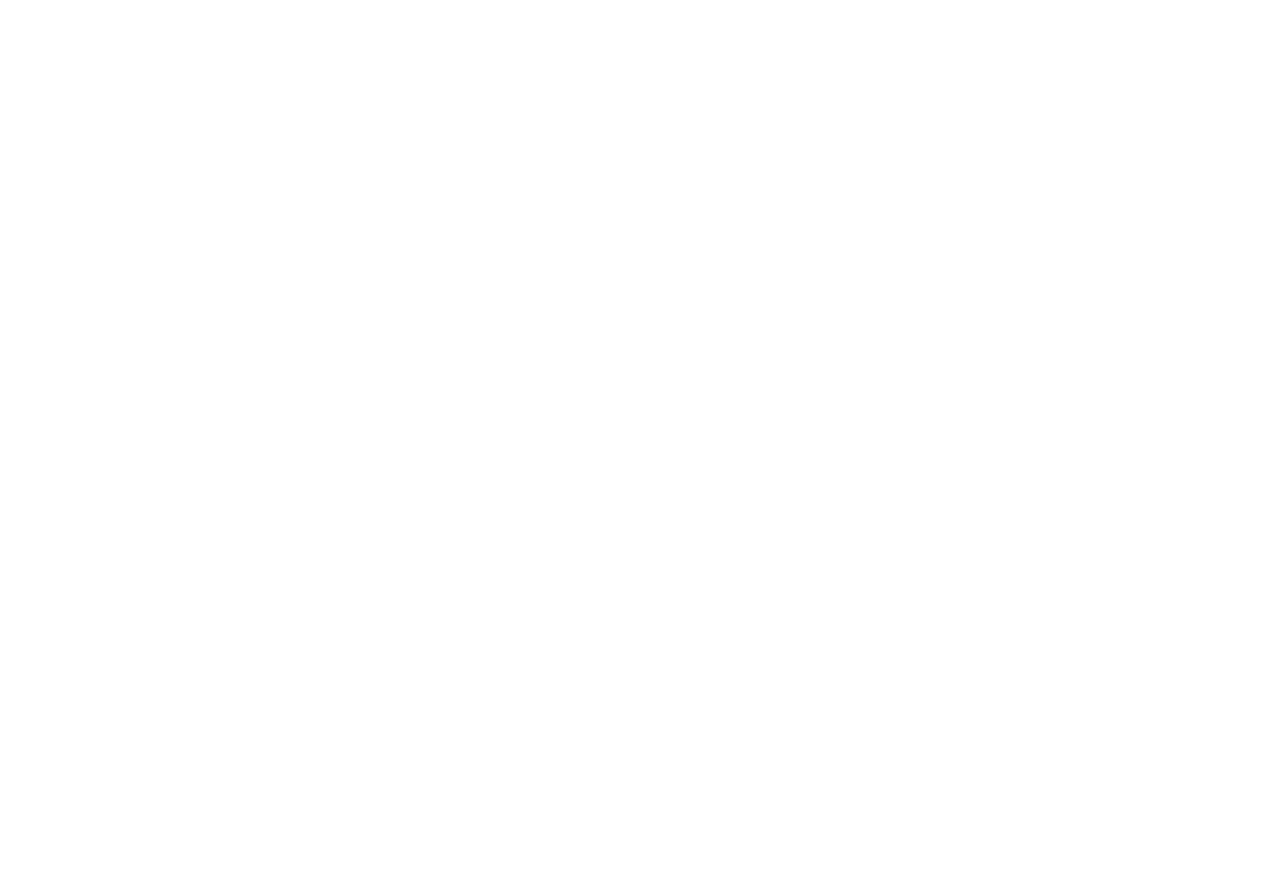
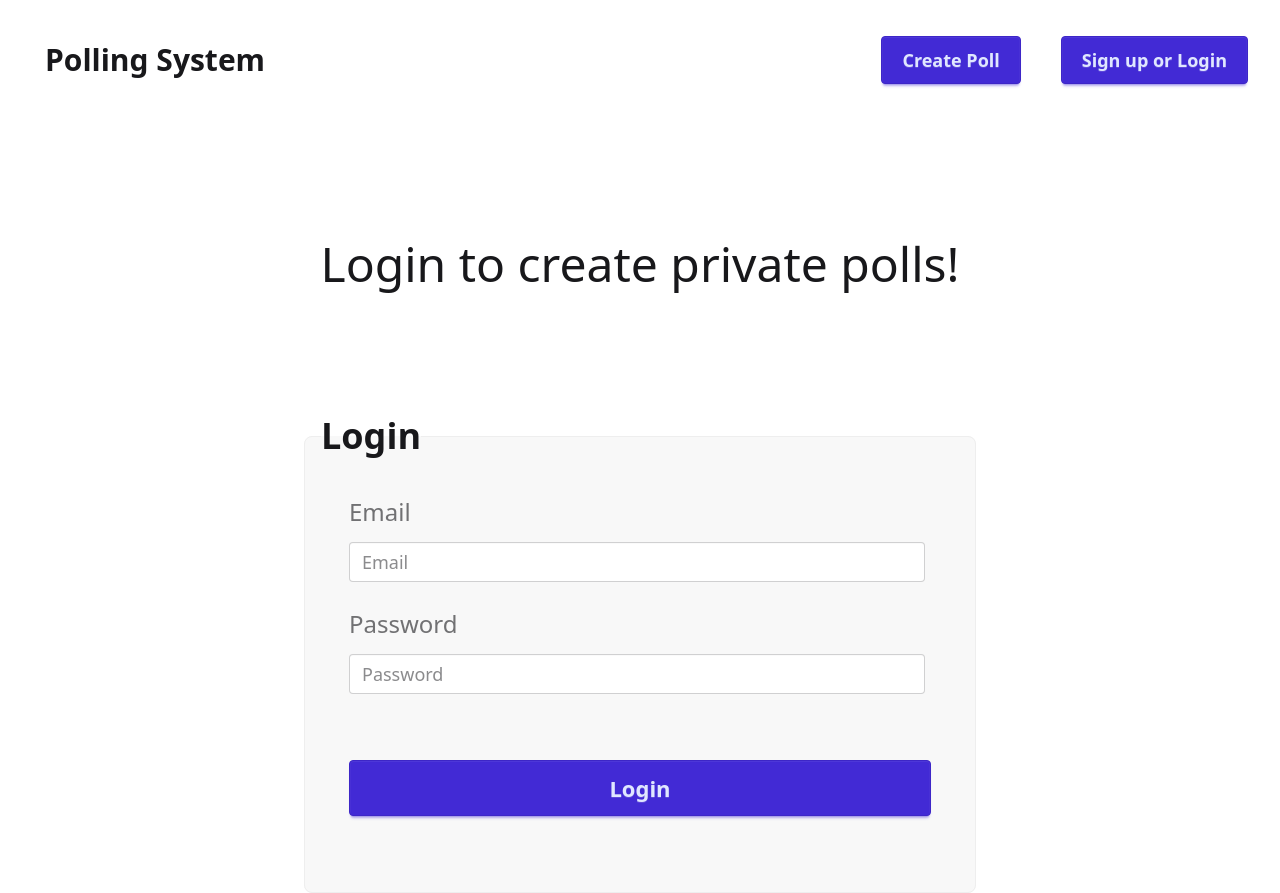
Before and after one commit to memento-j/polling-system, a React (Vite) app in the folder frontend/: page /login in a window 1280 px wide. Before the commit this address had no page. Before the commit the page ends 800 px from the top, so only its background shows below. Built offline with nearby package versions, Linux system fonts and the light colour scheme.

Commit message:
setup some jwt in the backend and created login page

```diff
--- a/frontend/src/components/ActivePolls.jsx
+++ b/frontend/src/components/ActivePolls.jsx
@@ -4,8 +4,15 @@
 export default function ActivePolls() {
     const [currentPolls, setCurrentPolls] = useState(undefined);
 
+    function getRandomInt(min, max) {
+        min = Math.ceil(min);
+        max = Math.floor(max);
+        return Math.floor(Math.random() * (max - min)) + min; // The maximum is exclusive and the minimum is inclusive
+    }
+
     //on mount, get current active polls (up to 5 ?)
     useEffect(() => {
+
         fetch("http://localhost:8080/polls", {
             method: "GET",
             headers: {
@@ -34,21 +41,21 @@
             {currentPolls &&
                 <div className="carousel w-1/4">
                     <div id="slide1" className="carousel-item relative w-full justify-center m-5">
-                        <PollCard question={currentPolls[0]["question"]} id={currentPolls[0]["_id"]}/>
+                        <PollCard question={currentPolls[getRandomInt(0,currentPolls.length)]["question"]} id={currentPolls[getRandomInt(0,currentPolls.length)]["_id"]}/>
                         <div className="absolute left-5 right-5 top-1/2 flex -translate-y-1/2 transform justify-between">
                         <a href="#slide3" className="btn btn-circle">❮</a>
                         <a href="#slide2" className="btn btn-circle">❯</a>
                         </div>
                     </div>
                     <div id="slide2" className="carousel-item relative w-full justify-center m-5">
-                        <PollCard question={currentPolls[1]["question"]} id={currentPolls[1]["_id"]}/>
+                        <PollCard question={currentPolls[getRandomInt(0,currentPolls.length)]["question"]} id={currentPolls[getRandomInt(0,currentPolls.length)]["_id"]}/>
                         <div className="absolute left-5 right-5 top-1/2 flex -translate-y-1/2 transform justify-between">
                         <a href="#slide1" className="btn btn-circle">❮</a>
                         <a href="#slide3" className="btn btn-circle">❯</a>
                         </div>
                     </div>
                     <div id="slide3" className="carousel-item relative w-full justify-center m-5">
-                        <PollCard question={currentPolls[2]["question"]} id={currentPolls[2]["_id"]}/>
+                        <PollCard question={currentPolls[getRandomInt(0,currentPolls.length)]["question"]} id={currentPolls[getRandomInt(0,currentPolls.length)]["_id"]}/>
                         <div className="absolute left-5 right-5 top-1/2 flex -translate-y-1/2 transform justify-between">
                         <a href="#slide2" className="btn btn-circle">❮</a>
                         <a href="#slide1" className="btn btn-circle">❯</a>
--- a/frontend/src/components/Navbar.jsx
+++ b/frontend/src/components/Navbar.jsx
@@ -9,7 +9,7 @@
             <div className="flex-none">
                 <ul className="menu menu-horizontal px-1">
                 <li><Link className="btn btn-primary btn-lg m-5" to={{ pathname: "/"}}>Create Poll</Link></li>
-                <li><Link className="btn btn-primary btn-lg m-5" to={{ pathname: "/signup"}}>Login/Signup</Link></li>
+                <li><Link className="btn btn-primary btn-lg m-5" to={{ pathname: "/signup"}}>Sign up or Login</Link></li>
                 </ul>
             </div>
         </div>
--- a/frontend/src/main.jsx
+++ b/frontend/src/main.jsx
@@ -5,6 +5,7 @@
 import Poll from './pages/Poll.jsx'
 import Vote from './pages/Vote.jsx'
 import Signup from './pages/Signup.jsx'
+import Login from './pages/Login.jsx'
 
 createRoot(document.getElementById('root')).render(
     <BrowserRouter>
@@ -12,6 +13,7 @@
         <Route path="/" element={<App />} />
         <Route path="/poll" element={<Poll />} />
         <Route path="/vote" element={<Vote />} />
+        <Route path="/login" element={<Login />} />
         <Route path="/signup" element={<Signup />} />
       </Routes>
     </BrowserRouter>
--- a/frontend/src/pages/App.jsx
+++ b/frontend/src/pages/App.jsx
@@ -6,7 +6,6 @@
 /*
 -figure out how to remove the forms based off the time provided :D
   aka add another api endpoint buddy (:
--add a section on the bottom that shows current running polls
 */
 
 function App() {
--- a/frontend/src/pages/Login.jsx
+++ b/frontend/src/pages/Login.jsx
@@ -0,0 +1,34 @@
+import NavBar from "../components/Navbar";
+
+export default function Login() {
+    //state for when incorrect inputs are given
+
+    async function handleSubmit(event) {
+        //prevent page from refeshing on submit
+        event.preventDefault();
+        console.log("hi");
+
+    }
+
+    return(
+        <div>
+            <NavBar />
+            <p className="text-5xl text-center mt-30">Login to create private polls!</p>
+            <div className="mt-30 flex justify-center ">
+                <form onSubmit={handleSubmit}>
+                    <fieldset className="fieldset bg-base-200 border-base-300 rounded-box w-2xl border p-4">
+                        <legend className="fieldset-legend text-4xl">Login</legend>
+                        {/* Email */}
+                        <label className="label text-2xl mt-5 ml-7 mb-2">Email</label>
+                        <input id="email" type="email" className="input w-xl ml-7 text-lg" placeholder="Email" />
+                        {/* Password */}
+                        <label className="label text-2xl mt-5 ml-7 mb-2">Password</label>
+                        <input id="password" type="password" className="ml-7 input w-xl text-lg" placeholder="Password" />
+                        {/* Submit button */}
+                        <button className="btn btn-primary btn-xl my-15 mx-7" type="submit">Login</button>
+                    </fieldset>
+                </form>
+            </div>
+        </div>
+    );
+}
--- a/frontend/src/pages/Signup.jsx
+++ b/frontend/src/pages/Signup.jsx
@@ -1,6 +1,7 @@
 import NavBar from "../components/Navbar";
 import { useState } from "react";
 import { useNavigate } from "react-router-dom";
+import { Link } from "react-router-dom";
 
 export default function Signup() {
     const [validUsername, setValidUsername] = useState(true);
@@ -13,9 +14,11 @@
     return(
         <div>
             <NavBar />
-            <div className="mt-50 flex justify-center ">
+            <p className="text-5xl text-center mt-30">Sign up to create private polls and manage your polls!</p>
+            <div className="mt-30 flex justify-center ">
                 <fieldset className="fieldset bg-base-200 border-base-300 rounded-box w-2xl border p-4">
                     <legend className="fieldset-legend text-4xl">Sign up</legend>
+                    <label className="label text-2xl mt-5 ml-7 mb-2">Already have an account? <Link to="/login" className="text-primary">Login Here</Link></label>
                     {/* user already exsists */}
                     {userExists && <p className="text-error ml-7 text-[20px]">Username or Email already exist</p>}
                     {/* Username */}
```
Also changed, not shown: 1 other file (tests, documents, lock files or other folders).
